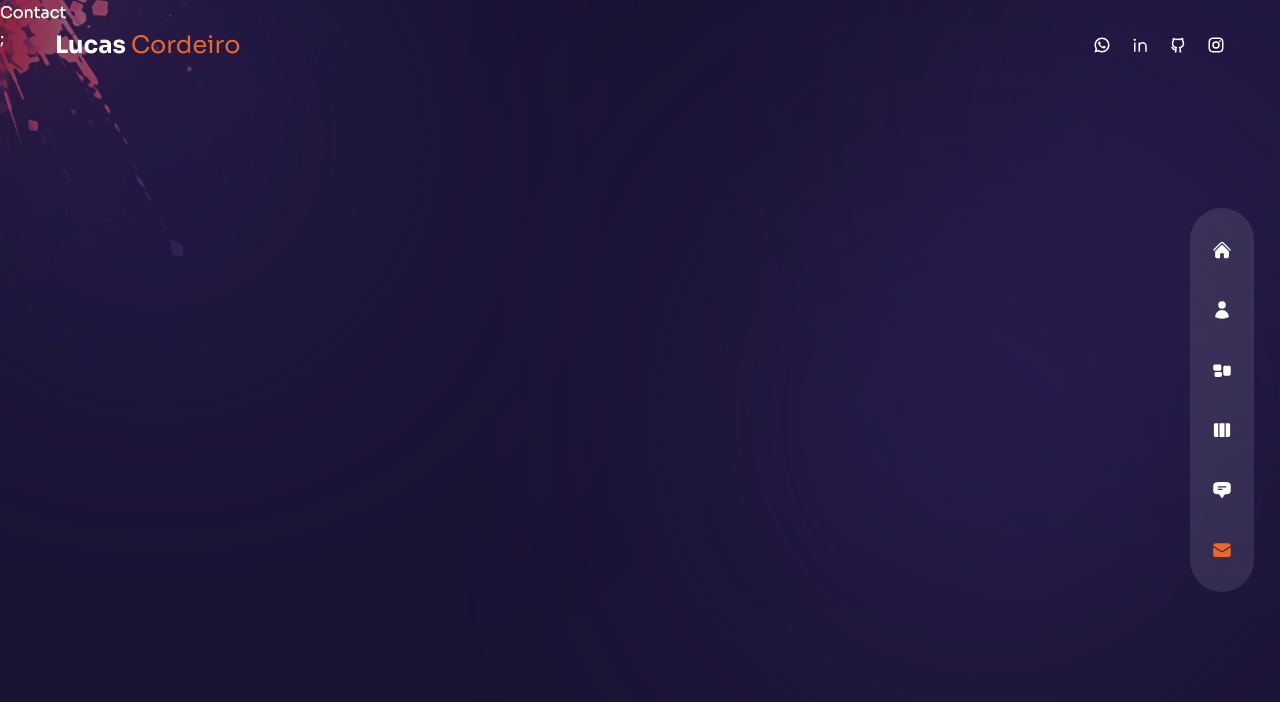
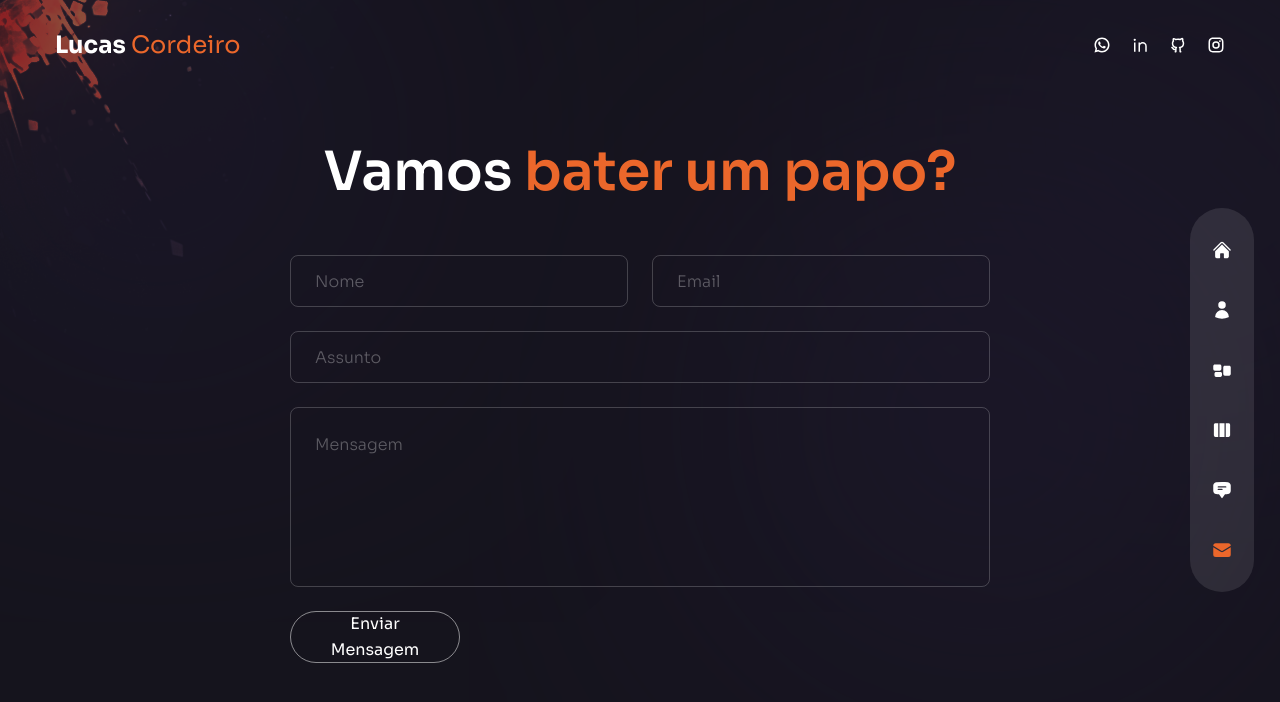
Before and after one commit to JoaoLucasCordeiro/myPortfolio, a Next.js app: page /contact in a window 1280 px wide. Shown: the top 702 px of the page. Built offline with nearby package versions, Linux system fonts and the light colour scheme.

Commit message:
form with formspree working

```diff
--- a/components/Header.js
+++ b/components/Header.js
@@ -1,9 +1,8 @@
-import Image from "next/image"
+// import Image from "next/image"
 
 import Link from "next/link"
 
 import Socials from "../components/Socials"
-
 
 const Header = () => {
   return (
--- a/components/ServiceSlider.js
+++ b/components/ServiceSlider.js
@@ -12,23 +12,23 @@
   {
     icon: <RxPencil2 />,
     title: 'Design',
-    description: 'Lorem ipsum dolor sit amet, consectetur adipiscing elit.',
+    description: 'Experiência na criação de designs modernos e responsivos que atendem a diversos nichos.',
   },
 
   {
     icon: <RxDesktop />,
     title: 'Desenvolvimento',
-    description: 'Lorem ipsum dolor sit amet, consectetur adipiscing elit.',
+    description: 'Conhecimento do básico HTML, CSS e JS até frameworks poderosos e bancos de dados.',
   },
   {
     icon: <RxReader />,
     title: 'Copywriting',
-    description: 'Lorem ipsum dolor sit amet, consectetur adipiscing elit.',
+    description: 'Te ajudo a criar textos chamativos e de boa escrita que vão ajudar o seu negócio a vender mais. ',
   },
   {
     icon: <RxRocket />,
     title: 'SEO',
-    description: 'Lorem ipsum dolor sit amet, consectetur adipiscing elit.',
+    description: 'Sempre atento as melhores práticas para que o SEO do seu site ou projeto seja impecável.',
   },
 ];
 
--- a/components/Socials.js
+++ b/components/Socials.js
@@ -5,16 +5,16 @@
 const Socials = () => {
   return (
     <div className="flex items-center gap-x-5 text-lg">
-      <Link href={""} className="hover:text-accent transition-all duration-300">
+      <Link target="_blank" rel="noopener noreferrer" href={"https://wa.me/5587981132735?text=Ol%C3%A1,%20vi%20o%20seu%20portf%C3%B3lio%20e%20fiquei%20interessado%20no%20seu%20trabalho.%20Poder%C3%ADamos%20conversar?"} className="hover:text-accent transition-all duration-300">
         <RiWhatsappLine  />
       </Link>
-      <Link href={""} className="hover:text-accent transition-all duration-300">
+      <Link target="_blank" rel="noopener noreferrer" href={"https://www.linkedin.com/in/joaolucascordeiro/"} className="hover:text-accent transition-all duration-300">
         <RiLinkedinLine  />
       </Link>
-      <Link href={""} className="hover:text-accent transition-all duration-300">
+      <Link target="_blank" rel="noopener noreferrer" href={"https://github.com/JoaoLucasCordeiro"} className="hover:text-accent transition-all duration-300">
         <RiGithubLine  />
       </Link>
-      <Link href={""} className="hover:text-accent transition-all duration-300">
+      <Link target="_blank" rel="noopener noreferrer" href={"https://www.instagram.com/joaolucascorrdeiro/"} className="hover:text-accent transition-all duration-300">
         <RiInstagramLine  />
       </Link>
     </div>
--- a/package.json
+++ b/package.json
@@ -9,6 +9,7 @@
     "lint": "next lint"
   },
   "dependencies": {
+    "@formspree/react": "^2.5.1",
     "@next/font": "^13.4.4",
     "axios": "^1.5.1",
     "framer-motion": "^10.12.16",
--- /dev/null
+++ b/pages/api/contact.js
@@ -0,0 +1,38 @@
+// pages/api/contact.js
+
+import nodemailer from 'nodemailer';
+import nc from 'next-connect';
+
+const handler = nc();
+
+handler.post(async (req, res) => {
+  const { nome, email, assunto, mensagem } = req.body;
+
+  // Configurar o transporte do Nodemailer
+  const transporter = nodemailer.createTransport({
+    service: 'seu-servico-de-email', // ex: 'gmail'
+    auth: {
+      user: 'seu-email@gmail.com',
+      pass: 'sua-senha',
+    },
+  });
+
+  // Configurar a mensagem de e-mail
+  const mailOptions = {
+    from: 'seu-email@gmail.com',
+    to: 'seu-email-destino@gmail.com',
+    subject: assunto,
+    text: `Nome: ${nome}\nE-mail: ${email}\n\n${mensagem}`,
+  };
+
+  try {
+    // Enviar o e-mail
+    await transporter.sendMail(mailOptions);
+    res.status(200).json({ success: true });
+  } catch (error) {
+    console.error(error);
+    res.status(500).json({ success: false, error: 'Erro ao enviar o e-mail' });
+  }
+});
+
+export default handler;
--- a/pages/contact/index.js
+++ b/pages/contact/index.js
@@ -1,5 +1,63 @@
+// componentes
+import Circles from "/components/Circles"
+
+// icons
+import { BsArrowRight } from "react-icons/bs"
+
+// framer-motion
+import { motion } from "framer-motion"
+
+// variants
+import { fadeIn } from "../../variants"
+
 const Contact = () => {
-  return <div>Contact</div>;
+  return (
+    <div className="h-full bg-primary/60">
+      <div className="container mx-auto py-32 text-center xl:text-left flex items-center justify-center h-full">
+        <div className="flex flex-col w-full max-w-[700px]">
+
+          <motion.h2
+            variants={fadeIn('up', 0.2)}
+            initial="hidden"
+            animate="show"
+            exit="hidden"
+            className="h2 text-center mb-12"
+          >
+            Vamos <span className="text-accent">bater um papo?</span>
+          </motion.h2>
+
+          <motion.form
+            variants={fadeIn('up', 0.4)}
+            initial="hidden"
+            animate="show"
+            exit="hidden"
+            action="https://formspree.io/f/myyqlepw"
+            method="POST"
+            className="flex flex-1 flex-col gap-6 w-full mx-auto"
+          >
+            <div className="flex gap-x-6 w-full">
+              <input type="text" placeholder="Nome" className="input" name="nome" />
+              <input type="text" placeholder="Email" className="input" name="email" />
+            </div>
+            <input type="text" placeholder="Assunto" className="input" name="assunto" />
+            <textarea placeholder="Mensagem" className="textarea" name="mensagem"></textarea>
+            <button
+              type="submit"
+              className="btn rounded-full border border-white/50 max-w-[170px] px-8 transition-all duration-300 flex items-center
+                justify-center overflow-hidden hover:border-accent group"
+            >
+              <span className="group-hover:-translate-y-[120%] group-hover:opacity-0 transition-all duration-500">
+                Enviar Mensagem
+              </span>
+              <BsArrowRight className="-translate-y-[120%] opacity-0
+                group-hover:flex group-hover:translate-y-0 group-hover:opacity-100 transition-all duration-300 absolute text-[22px]"
+              />
+            </button>
+          </motion.form>
+        </div>
+      </div>
+    </div>
+  );
 };
 
 export default Contact;
--- a/pages/services/index.js
+++ b/pages/services/index.js
@@ -39,9 +39,7 @@
               animate="show"
               exit="hidden"
               className="mb-4 max-w-[400px] mx-auto lg:mx-0">
-              Dolore officia ipsum et proident cillum. Amet labore velit velit
-              voluptate consequat veniam esse cillum. Nostrud laboris proident
-              sunt nulla labore magna exercitation excepteur aliquip fugiat.
+              Aqui eu te mostro tudo o que eu posso te oferecer com o meu trabalho, de desevolvimento ao copywriting do seu seu site ou projeto, deixe tudo comigo.
             </motion.p>
 
           </div>
--- a/pages/work/index.js
+++ b/pages/work/index.js
@@ -39,9 +39,7 @@
               animate="show"
               exit="hidden"
               className="mb-4 max-w-[400px] mx-auto lg:mx-0">
-              Dolore officia ipsum et proident cillum. Amet labore velit velit
-              voluptate consequat veniam esse cillum. Nostrud laboris proident
-              sunt nulla labore magna exercitation excepteur aliquip fugiat.
+              Aqui te mostro um pouco de alguns trabalhos que realizei ou que participei como desenvolvedor.
             </motion.p>
 
           </div>
```
Also changed, not shown: 1 other file (tests, documents, lock files or other folders).
